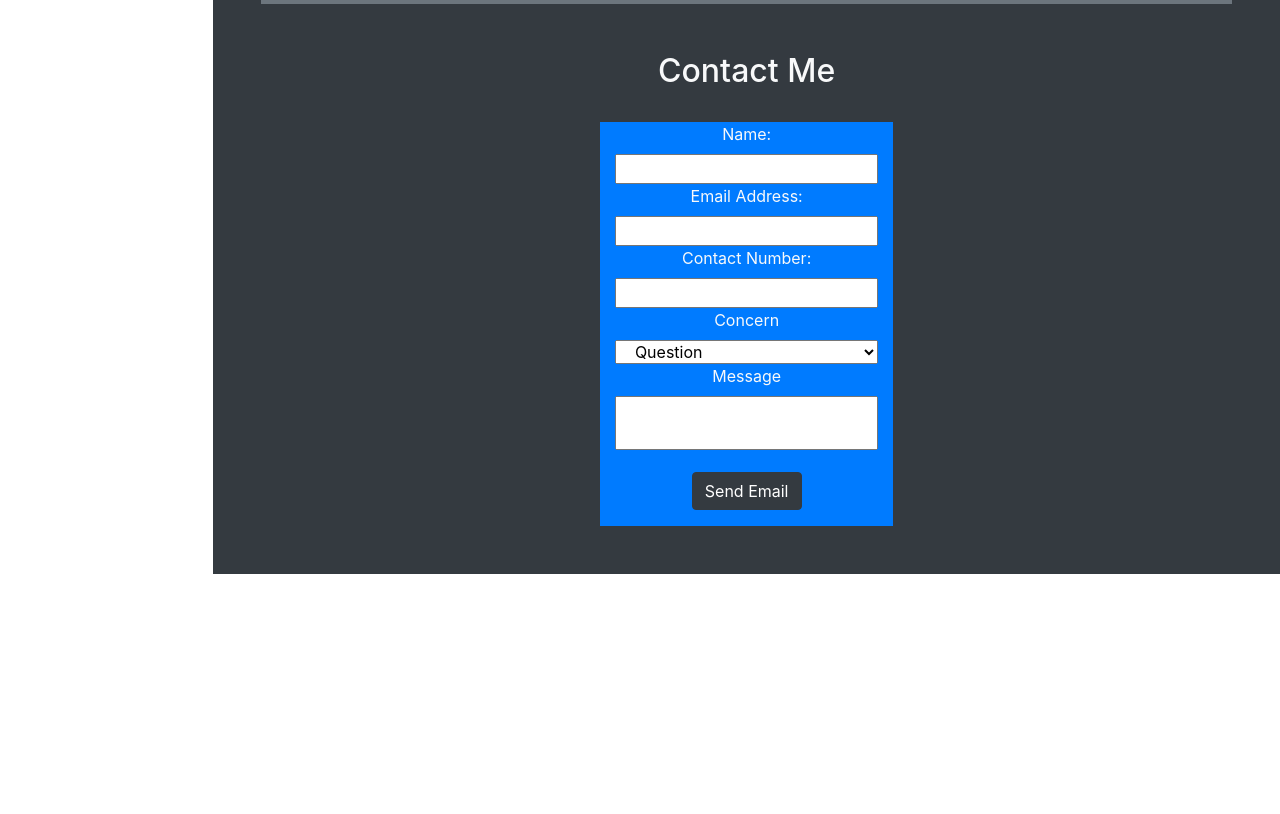
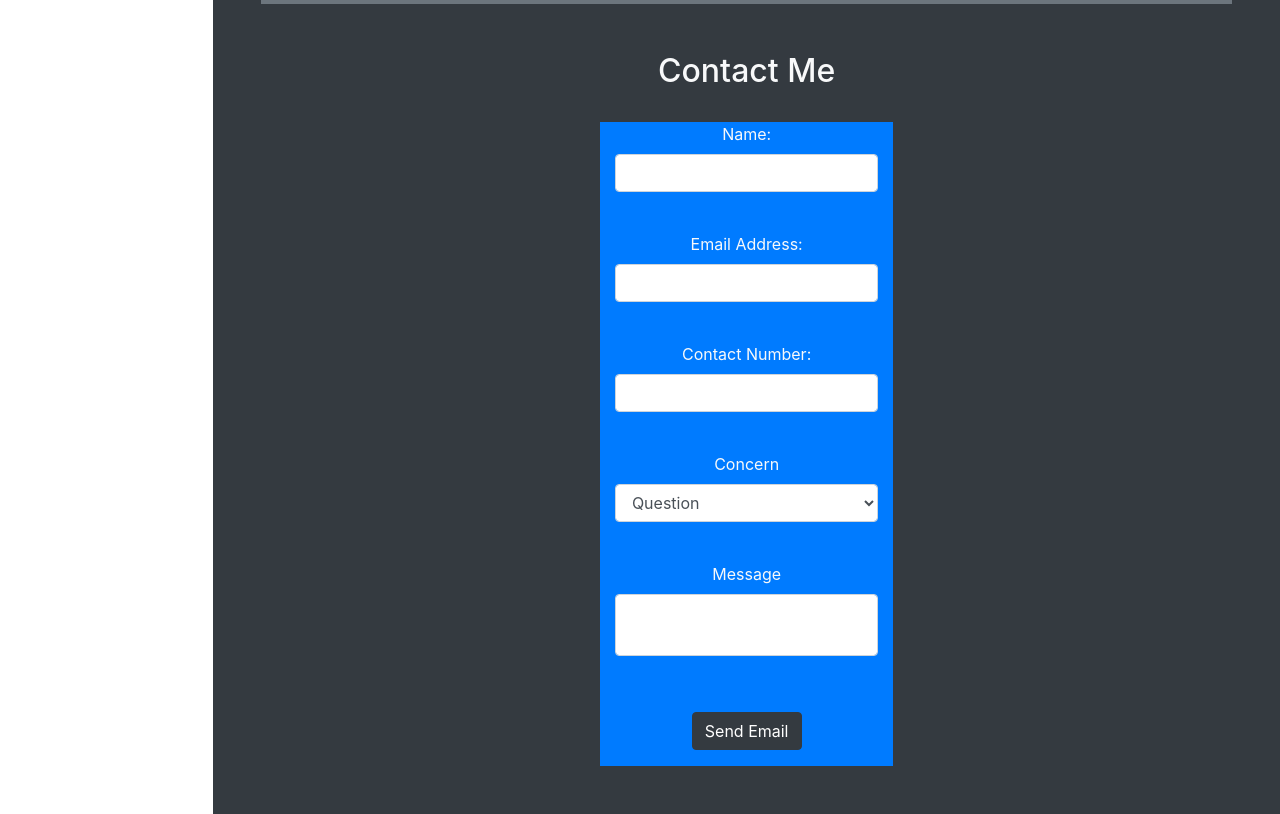
Before and after one commit to JamMatcha/activity11, a plain HTML site: page index.html in a window 1280 px wide. Shown: the part 1800-2614 px from the top of the page. Before the commit the page ends 2374 px from the top, so only its background shows below. Drawn offline with nearby package versions, Linux system fonts and the light colour scheme.

Commit message:
applied bootstrap in forms

```diff
--- a/index.html
+++ b/index.html
@@ -279,30 +279,41 @@
 						justify-content-center
 						align-items-center">
 
+						<div class="form-group">
+
 							<label for="name">Name: </label><br>
-							<input type="text" id="name" class="container-fluid" required autocomplete>
+							<input type="text" id="name" class="container-fluid form-control" required autocomplete>
 							<br>
+						</div>
 
+						<div class="form-group">
 							<label for="email">Email Address:</label><br>
-							<input type="email" id="email" class="container-fluid" required autocomplete>
+							<input type="email" id="email" class="container-fluid form-control" required autocomplete>
 							<br>
+						</div>
 
+						<div class="form-group">
 							<label for="contact">Contact Number: </label><br>
-							<input type="number" id="number" class="container-fluid" required autocomplete>
+							<input type="number" id="number" class="container-fluid form-control" required autocomplete>
 							<br>
+						</div>
 
+						<div class="form-group">
 							<label for="concern">Concern</label><br>
-							<select name="concern" id="concern" class="container-fluid">
+							<select name="concern" id="concern" class="container-fluid form-control">
 								<option value="question">Question</option>
 								<option value="feedback">Feedback</option>
 							</select>
 							<br>
+						</div>
 
 
+						<div class="form-group">
 							<label for="message">Message</label><br>
-							<textarea id="message"class="container-fluid" style="resize: none">
+							<textarea id="message"class="container-fluid form-control" style="resize: none">
 							</textarea>
 							<br>
+						</div>
 
 
 							<!-- Modal class button codes for the send email trigger -->
```
